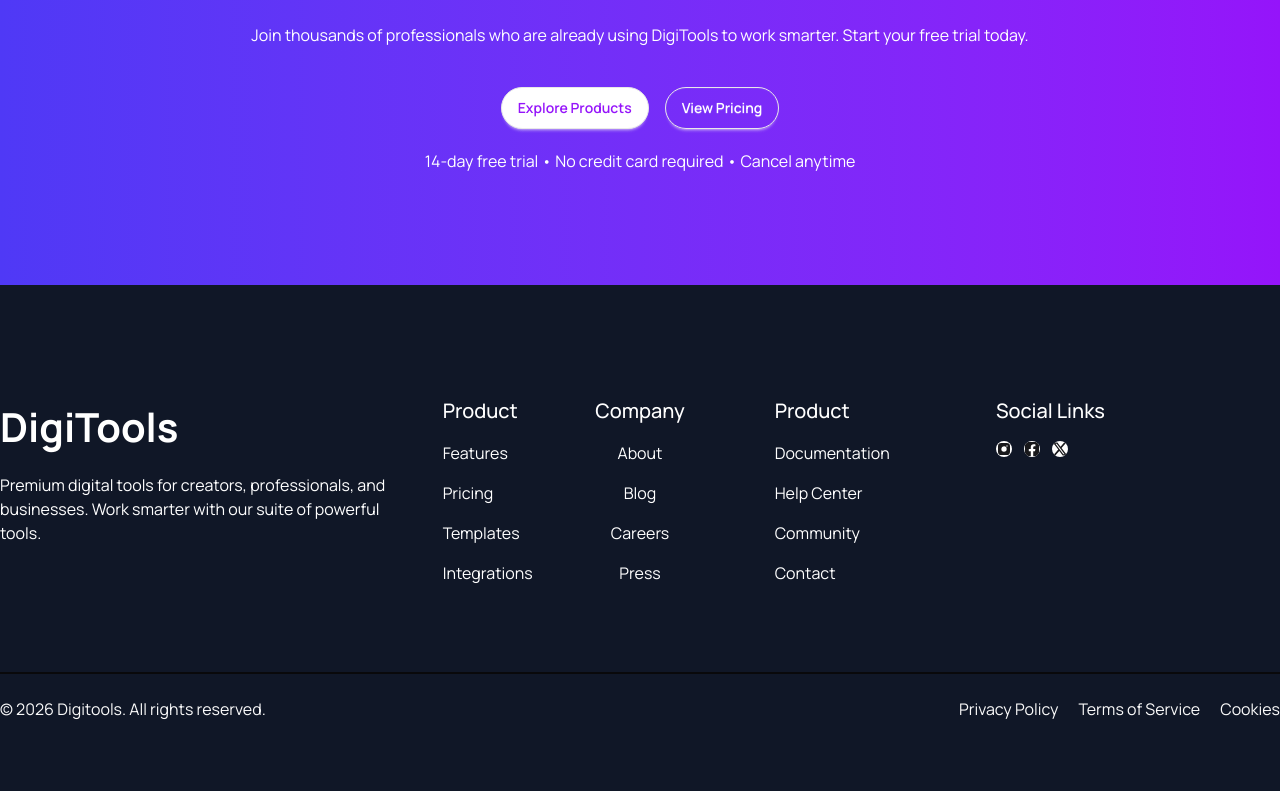
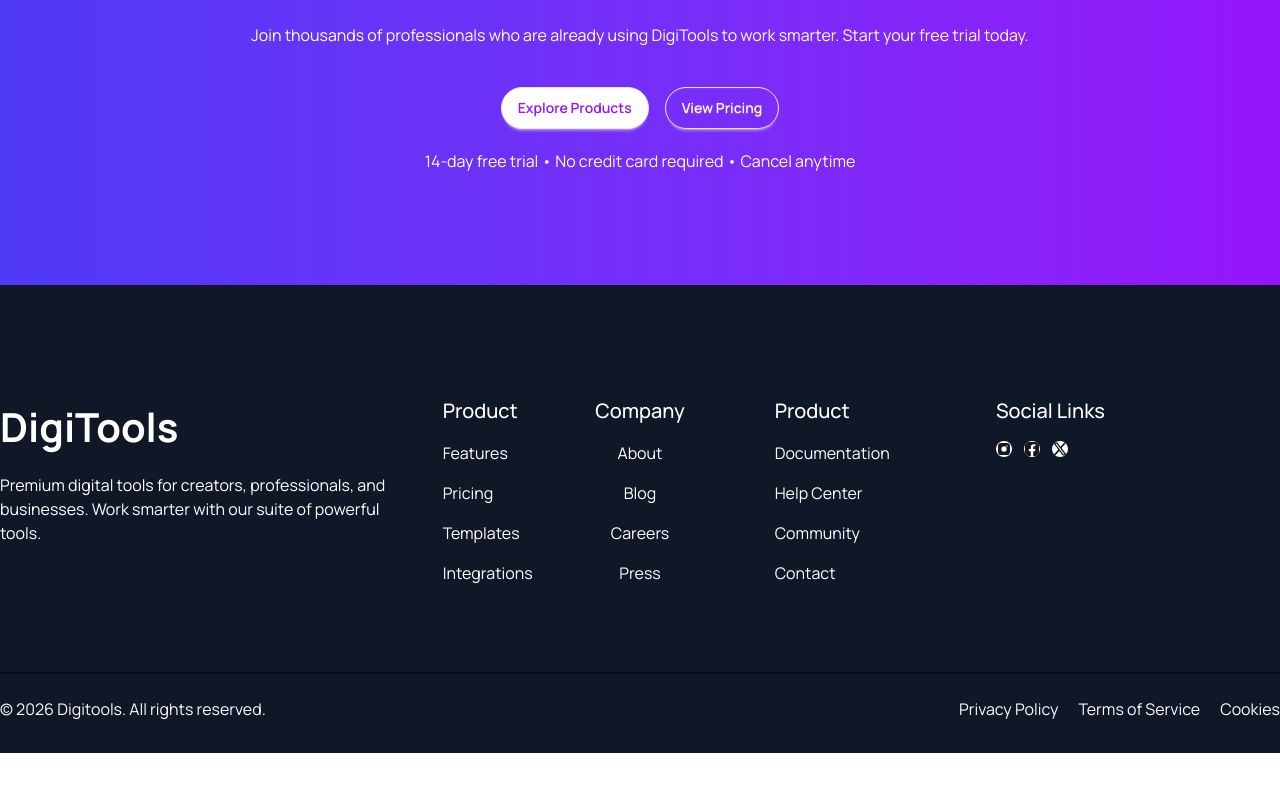
Before and after one commit to mostafiz365/A6-DigiTools-Website, a React (Vite) app: page / in a window 1280 px wide. Shown: the part 5146-5937 px from the top of the page. After the commit the page ends 5899 px from the top, so only its background shows below. Built offline with nearby package versions, Linux system fonts and the light colour scheme.

Commit message:
some desing issues solve

```diff
--- a/src/Components/Footer/Footer.jsx
+++ b/src/Components/Footer/Footer.jsx
@@ -6,7 +6,7 @@ import { TbBrandInstagramFilled } from 'react-icons/tb';
 const Footer = () => {
     return (
         <div className='bg-[#101727]'>
-            <div className='max-w-7xl mx-auto py-28'>
+            <div className='max-w-7xl mx-auto pt-28 pb-8'>
                 <div className='grid md:grid-cols-8 lg:grid-cols-12 gap-12 mb-20'>
                     <div className='md:col-span-3 lg:col-span-4 space-y-4 text-center md:text-left'>
                         <h4 className='text-[40px] font-bold text-white'>DigiTools</h4>
--- a/src/Components/PricingCart/PricingCart.jsx
+++ b/src/Components/PricingCart/PricingCart.jsx
@@ -5,7 +5,7 @@ const PricingCart = ({data}) => {
     console.log(data);
     return (
         <div>
-            <div className='bg-[#F9FAFC] p-6 border-2 border-[#F2F2F2] space-y-6 rounded-2xl hover:bg-linear-to-r from-[#4F39F6] to-[#9514FA] duration-1000 text-black hover:text-white hover:duration-300'>
+            <div className='bg-[#F9FAFC] p-6 border-2 border-[#F2F2F2] space-y-6 rounded-2xl hover:bg-linear-to-r from-[#4F39F6] to-[#9514FA] duration-1000 text-black hover:text-white hover:duration-300 hover:scale-105'>
                 <div>
                     <h3 className='text-2xl font-bold'>{data.name}</h3>
                     <p className=''>{data.description}</p>
--- a/src/Components/ProductCart/ProductCart.jsx
+++ b/src/Components/ProductCart/ProductCart.jsx
@@ -13,7 +13,7 @@ const ProductCart = ({data, selectedCarts, setSelectedCarts}) => {
     }
     return (
         <div>
-            <div className='p-6 border-2 border-[#F2F2F2] space-y-4 rounded-2xl relative'>
+            <div className='p-6 border-2 border-[#F2F2F2] space-y-4 rounded-2xl relative hover:scale-105 duration-500'>
                 <div>
                     <img className='border border-[#F2F2F2] rounded-full p-3' src={data.icon} alt="" />
                 </div>
```
